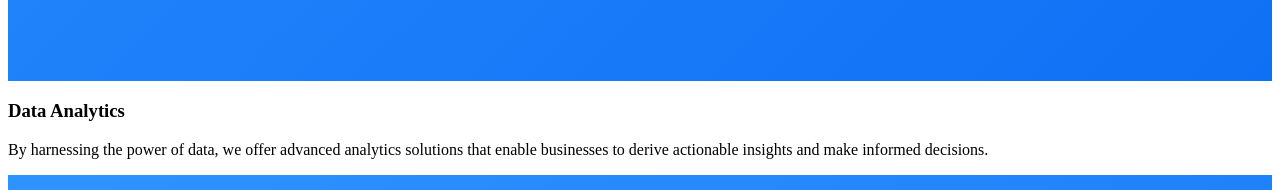
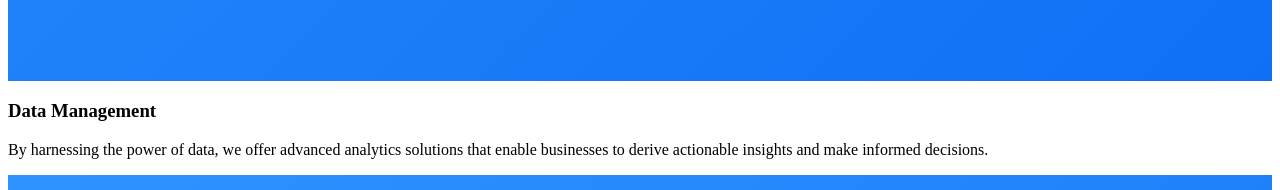
Before and after one commit to nhlalala-corporate/nhlalalacorpwebsite, a Nuxt app: page /services in a window 1280 px wide. Shown: the part 7084-7274 px from the top of the page. Built offline with nearby package versions, Linux system fonts and the light colour scheme.

Commit message:
Update services.vue

```diff
--- a/app/pages/services.vue
+++ b/app/pages/services.vue
@@ -160,7 +160,7 @@ const services = [
   },
   {
     icon: CircleStackIcon,
-    title: 'Data Analytics',
+    title: 'Data Management',
     description: 'By harnessing the power of data, we offer advanced analytics solutions that enable businesses to derive actionable insights and make informed decisions.'
   },
   {
```
